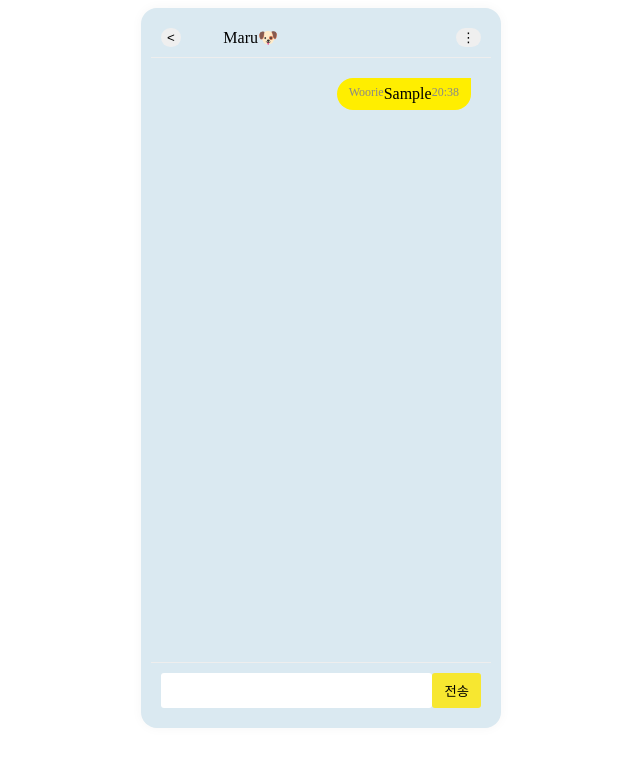
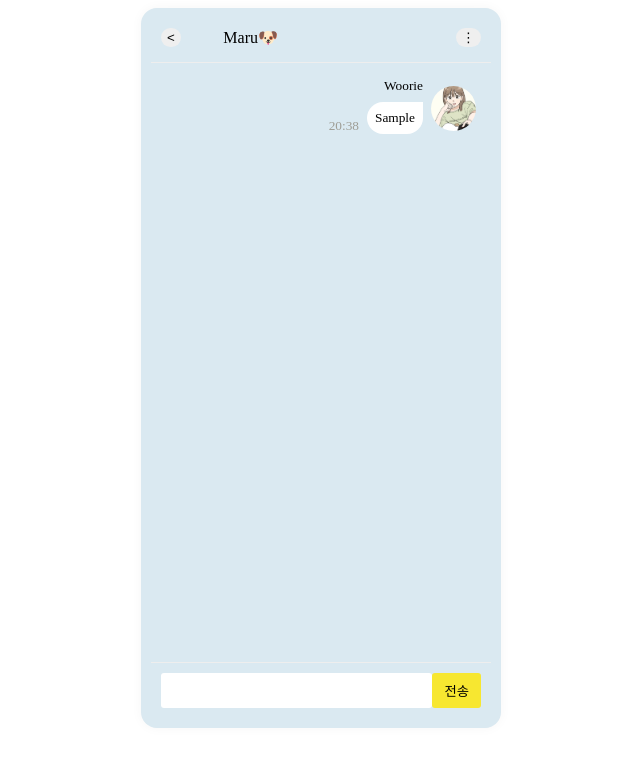
Before and after one commit to B612-FE/5-react.js-hooks, a React (Create React App) app: page / in a window 1280 px wide. Both pictures are taken after typing "Sample" into the empty fields and a click on the button "전송". Shown: the top 766 px of the page, without its empty margins (319-959 px from the left). Built offline with nearby package versions, Linux system fonts and the light colour scheme.

Commit message:
리팩토링

```diff
--- a/src/App.js
+++ b/src/App.js
@@ -1,5 +1,4 @@
 import { useState } from "react";
-import "./styles/App.css";
 import MessageList from "./components/MessageList";
 import useToggle from "./hooks/useToggle";
 import styled from "styled-components";
@@ -7,7 +6,6 @@ import styled from "styled-components";
 const Wrapper = styled.div`
   display: flex;
   justify-content: center;
-  align-items: center;
 `;
 
 const Container = styled.div`
@@ -24,7 +22,7 @@ const Container = styled.div`
 
 const ChattingName = styled.header`
   display: flex;
-  padding: 10px;
+  padding: 10px 10px 15px 10px;
   border-bottom: 1px solid #eee;
   justify-content: space-between;
   flex-direction: row;
@@ -34,6 +32,7 @@ const StyledButton = styled.button`
   flex-basis: 20px;
   border-radius: 100px;
   border: 1px;
+  cursor: pointer;
 `;
 
 const UserName = styled.span`
@@ -72,37 +71,36 @@ const SubmitButton = styled.button`
 function App() {
   const [chats, setChats] = useState([]);
   const [newChat, setNewChat] = useState("");
-  const [istoMaru, toggle] = useToggle(true); //초기값은 true
+  const [receiver, toggle] = useToggle("Maru"); //istoMaru - receiver로 바꾸기
 
   const addChat = (e) => {
     e.preventDefault();
     if (newChat !== "") {
-      const sender = istoMaru ? "Woorie" : "Maru";
+      const sender = receiver === "Maru" ? "Woorie" : "Maru";
       setChats([
         ...chats,
         {
           author: sender,
           text: newChat,
           timeStamp: new Date(),
-          toMaru: istoMaru,
         },
       ]);
       setNewChat("");
     }
   };
-  //header flex 로 다시 구성하기!!
+
   return (
     <Wrapper>
       <Container>
         <ChattingName>
           <StyledButton>&lt;</StyledButton>
           <UserName onClick={toggle}>
-            {istoMaru ? "Maru🐶" : "Woorie💕"}
+            {receiver === "Maru" ? "Maru🐶" : "Woorie💕"}
           </UserName>
           <StyledButton>&#8942;</StyledButton>
         </ChattingName>
         <Chats>
-          <MessageList chats={chats} istoMaru={istoMaru}></MessageList>
+          <MessageList chats={chats} receiver={receiver}></MessageList>
         </Chats>
         <InputForm onSubmit={addChat} className="input">
           <MessageInputBox
--- a/src/components/MessageList.js
+++ b/src/components/MessageList.js
@@ -1,27 +1,106 @@
 import React from "react";
+import styled from "styled-components";
 
-const MessageList = ({ chats, istoMaru }) => {
+const ChattingList = styled.div`
+  display: flex;
+  flex-direction: column;
+  overflow: auto;
+  padding: 15px;
+  max-height: 560px;
+  &::-webkit-scrollbar {
+    width: 3px;
+  }
+  &::-webkit-scrollbar-thumb {
+    background: #9e9d95;
+    border-radius: 20px;
+  }
+`;
+
+const MessageWrapper = styled.div`
+  display: flex;
+  flex-direction: ${(props) =>
+    props.sender === props.receiver ? "row-reverse" : "row"};
+  align-self: flex-end;
+`;
+
+const Content = styled.div`
+  display: flex;
+  flex-direction: column;
+`;
+
+const Time = styled.span`
+  display: flex;
+  font-size: smaller;
+  color: #9e9d95;
+  align-items: flex-end;
+`;
+
+const Author = styled.div`
+  align-self: ${(props) =>
+    props.sender === props.receiver ? "flex-start" : "flex-end"};
+  font-size: smaller;
+  margin: 0px 8px 0px 0px;
+`;
+
+const Text = styled.div`
+  font-size: smaller;
+  background-color: ${(props) =>
+    props.sender === props.receiver ? "#ffee00" : "#ffffff"};
+  border-radius: ${(props) =>
+    props.sender === props.receiver
+      ? "0px 20px 20px 20px"
+      : "20px 0px 20px 20px"};
+  margin: 8px 8px 0px 8px;
+  padding: 8px;
+`;
+
+const UserImg = styled.img`
+  border: none;
+  border-radius: 50%;
+  width: 45px;
+  height: 45px;
+  object-fit: cover;
+  margin: 8px 0px 0px 0px;
+`;
+
+const MessageList = ({ chats, receiver }) => {
   return (
-    <div className={`${istoMaru ? "MessageListfromW" : "MessageListfromM"}`}>
+    <ChattingList>
       {chats &&
         chats.map((chat, timeStamp) => (
-          <div key={timeStamp} className="message">
-            <div
-              className={`${chat.toMaru ? "chatBoxtoMaru" : "chatBoxtoWoorie"}`}
+          <MessageWrapper
+            key={timeStamp}
+            sender={chat.author}
+            receiver={receiver}
           >
-              <span className="author">{chat.author}</span>
-              <p className="chatText">{chat.text}</p>
-              <span className="chatTime">
+            <Time>
               {chat.timeStamp.toLocaleTimeString([], {
                 hour: "2-digit",
                 minute: "2-digit",
                 hour12: false,
               })}
-              </span>
-            </div>
-          </div>
+            </Time>
+            <Content>
+              <Author sender={chat.author} receiver={receiver}>
+                {chat.author}
+              </Author>
+              <Text sender={chat.author} receiver={receiver}>
+                {chat.text}
+              </Text>
+            </Content>
+            <UserImg
+              src={
+                chat.author === "Woorie"
+                  ? `${process.env.PUBLIC_URL}/img/woori.png`
+                  : `${process.env.PUBLIC_URL}/img/maru.png`
+              }
+              alt="User Profile"
+              sender={chat.author}
+              receiver={receiver}
+            ></UserImg>
+          </MessageWrapper>
         ))}
-    </div>
+    </ChattingList>
   );
 };
 
--- a/src/hooks/useToggle.js
+++ b/src/hooks/useToggle.js
@@ -1,10 +1,15 @@
 import { useState } from "react";
+//
 
-const useToggle = (initialValue = true) => {
+const useToggle = (initialValue = "Maru") => {
   const [state, setState] = useState(initialValue);
 
   const toggle = () => {
-    setState(!state);
+    if (state === "Woorie") {
+      setState("Maru");
+    } else {
+      setState("Woorie");
+    }
   };
 
   return [state, toggle];
--- a/src/styles/App.css
+++ /dev/null
@@ -1,63 +0,0 @@
-::-webkit-scrollbar {
-  width: 10px;
-}
-
-.message p {
-  margin: 0;
-}
-
-.message span {
-  font-size: 12px;
-  color: #888;
-}
-.MessageListfromW,
-.MessageListfromW {
-  flex-direction: column;
-  overflow-y: scroll;
-  padding: 20px;
-  max-height: 470px;
-}
-.message {
-  display: flex;
-  flex-direction: column;
-  position: relative;
-}
-
-.MessageListfromW .chatBoxtoMaru {
-  display: inline-flex;
-  padding: 7px 12px;
-  margin-bottom: 10px;
-  position: relative;
-  background-color: #ffee00;
-  border-radius: 20px 0px 20px 20px;
-  align-self: flex-end;
-}
-
-.MessageListfromW .chatBoxtoWoorie {
-  display: inline-flex;
-  padding: 7px 12px;
-  margin-bottom: 10px;
-  position: relative;
-  background-color: #ffffff;
-  border-radius: 0px 20px 20px 20px;
-  align-self: flex-start;
-}
-
-.MessageListfromM .chatBoxtoWoorie {
-  display: inline-flex;
-  padding: 7px 12px;
-  margin-bottom: 10px;
-  position: relative;
-  background-color: #ffee00;
-  border-radius: 20px 0px 20px 20px;
-  align-self: flex-end;
-}
-.MessageListfromM .chatBoxtoMaru {
-  display: inline-flex;
-  padding: 7px 12px;
-  margin-bottom: 10px;
-  position: relative;
-  background-color: #ffffff;
-  border-radius: 0px 20px 20px 20px;
-  align-self: flex-start;
-}
```
Also changed, not shown: public/img/maru.png. Lines whose indentation alone changed are shown as unchanged.
